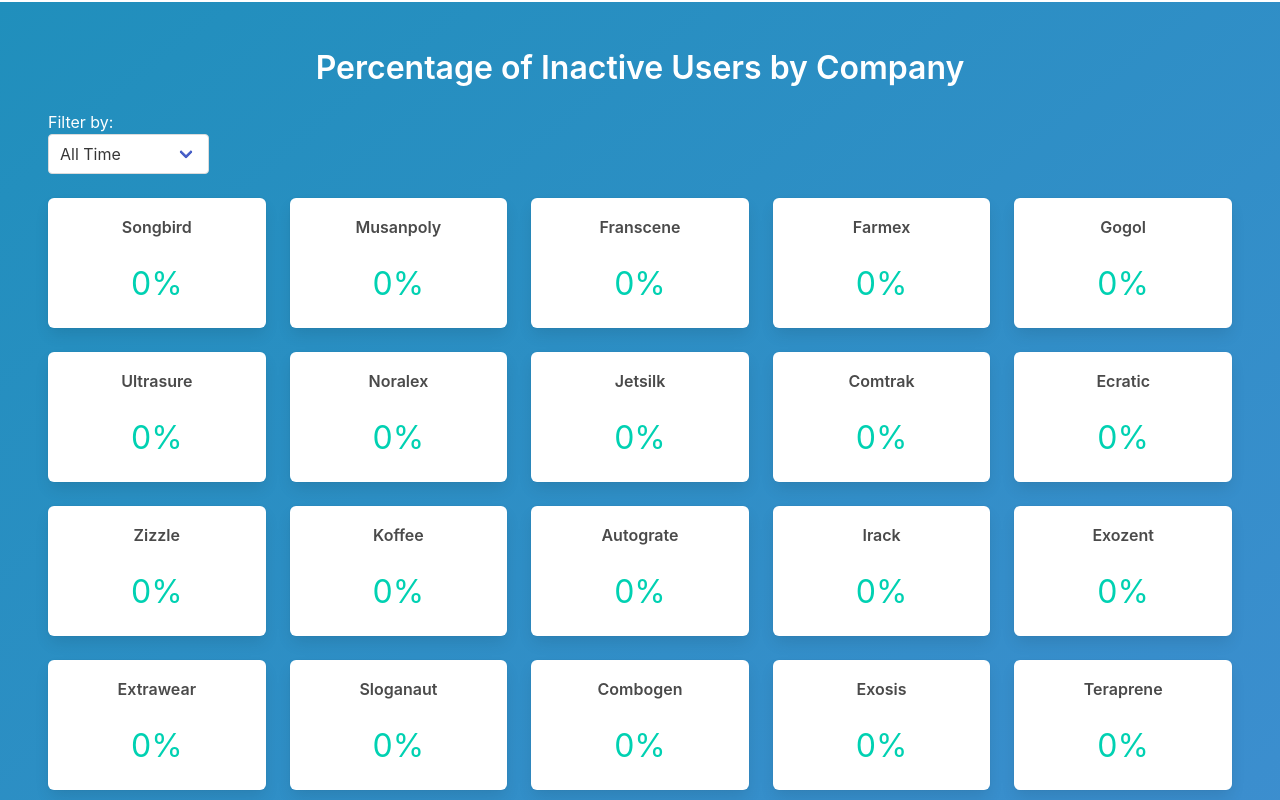
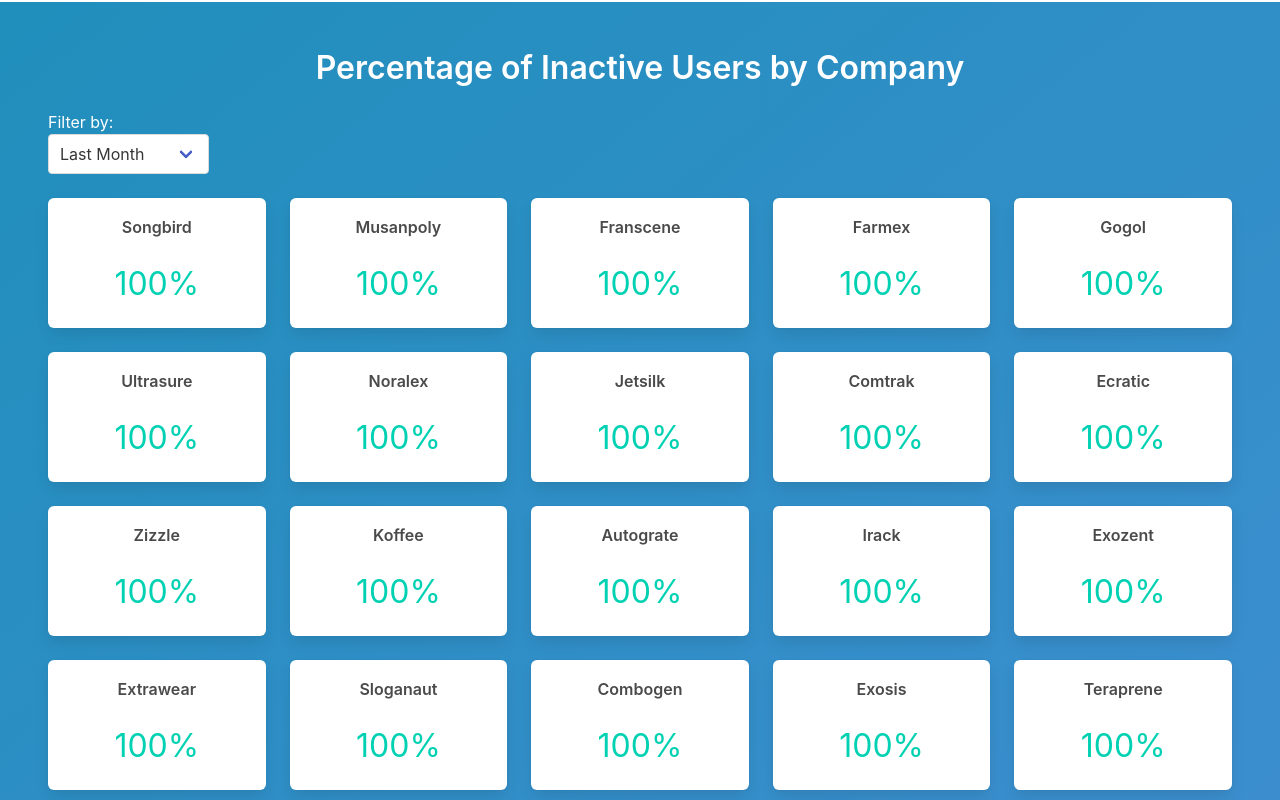
Before and after one commit to jerrywalters/conversation-data-massage, a React (Create React App) app: page / in a window 1280 px wide. Shown: the part 960-1760 px from the top of the page. Built offline with nearby package versions, Linux system fonts and the light colour scheme.

Commit message:
tweak filter values and clean up

```diff
--- a/src/components/Dashboard.js
+++ b/src/components/Dashboard.js
@@ -15,8 +15,8 @@ class Dashboard extends Component {
         // set a very basic version of application state
         // I'd normally use redux to manage state, but here I only want to track the number of months we are filtering by with no intent to scale
         this.state = {
-            top5Filter: 24,
-            percentInactiveFilter: 24
+            top5Filter: 48,
+            percentInactiveFilter: 1
         };
 
         // Gotta bind 'this' for it to correctly reference the correct object in the callback
@@ -95,7 +95,7 @@ class Dashboard extends Component {
                                     <option value={4}>Last 4 Months</option>
                                     <option value={5}>Last 5 Months</option>
                                     <option value={6}>Last 6 Months</option>
-                                <   option value={24}>All Time</option>
+                                    <option value={48}>All Time</option>
                                 </select>
                             </div>
                         </div>
@@ -121,7 +121,7 @@ class Dashboard extends Component {
                                     <option value={4}>Last 4 Months</option>
                                     <option value={5}>Last 5 Months</option>
                                     <option value={6}>Last 6 Months</option>
-                                    <option value={24}>All Time</option>
+                                    <option value={48}>All Time</option>
                                 </select>
                             </div>
                         </div>
--- a/src/components/PercentInactiveUsers.js
+++ b/src/components/PercentInactiveUsers.js
@@ -14,7 +14,7 @@ const PercentInactiveUsers = (props) => {
     // get the percentage of inactive users by company in any given month
     function getInactiveUsersByMonth(companies, conversations, users, numMonths) {
         return companies
-        .map((company)=>{
+            .map((company)=>{
             // get only the users belonging to a given company
             const userConversations = users.filter((user)=>{
                 return user.company_id === company.id;
```
